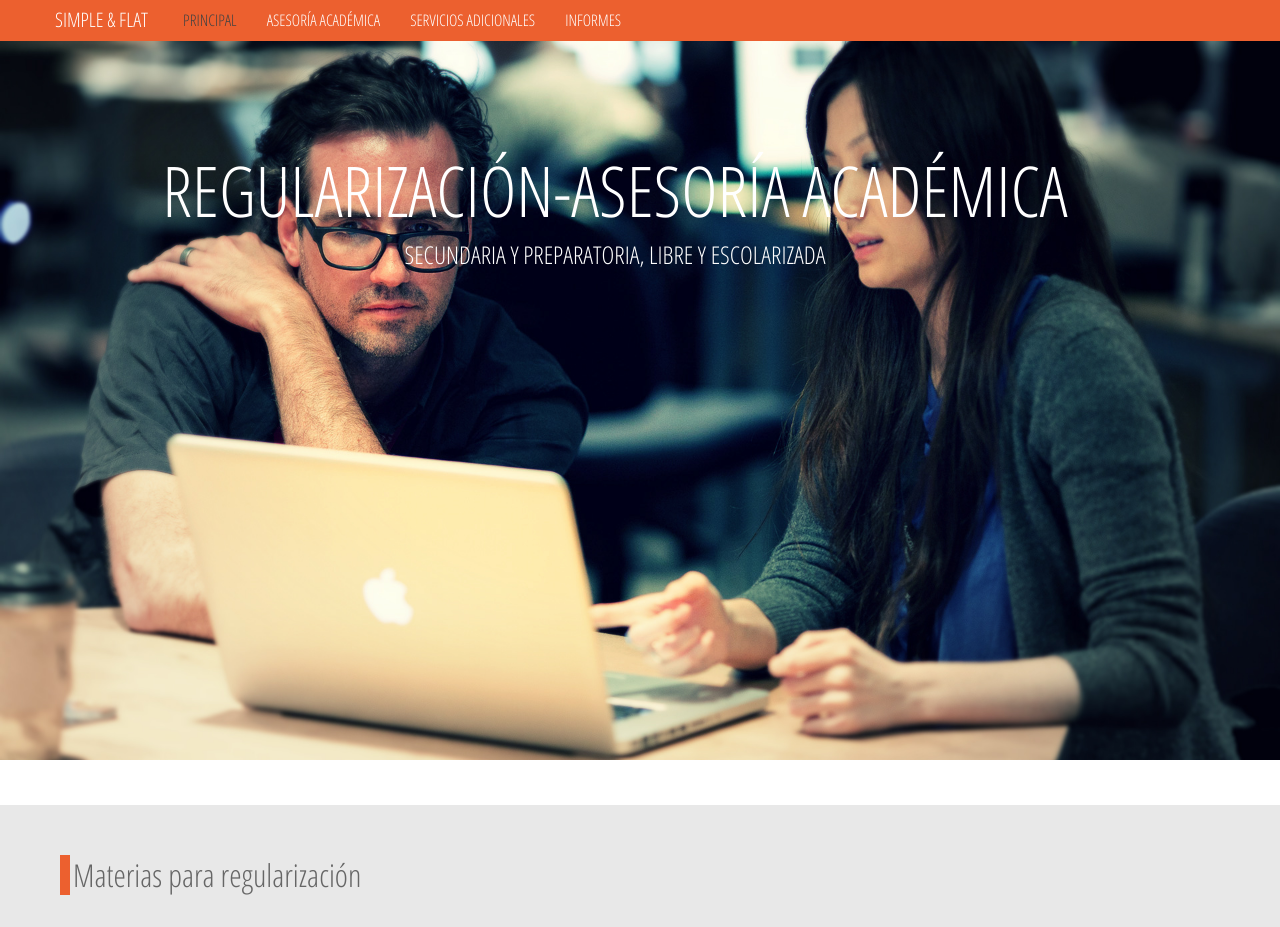
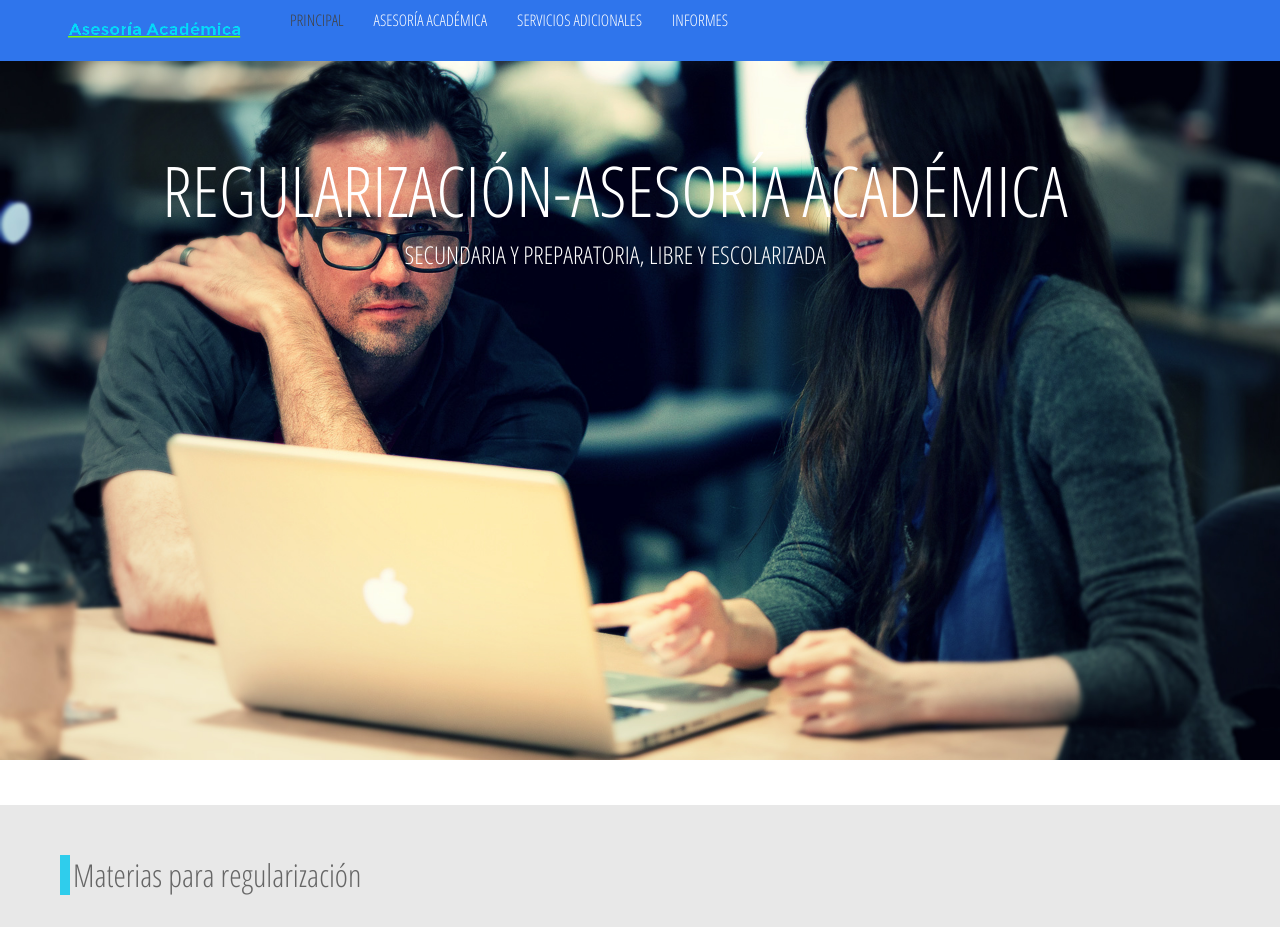
Before and after one commit to ezegg/edmundo, a plain HTML site: page index.html in a window 1280 px wide. Shown: the top 927 px of the page. Drawn offline with Linux system fonts and the light colour scheme; some packages are replaced by stand-ins of ours; a script that the page names is missing; a web font is replaced by a local one.

Commit message:
add some styles and logo

```diff
--- a/assets/css/main.css
+++ b/assets/css/main.css
@@ -38,7 +38,7 @@ h1 small,h2 small,h3 small,h4 small,h5 small,h6 small{margin-left:12px;font-size
 /********** BOOTSTRAP MODIFICATIONS **********/
 /* Navbar Tweaks */
 .navbar-inverse .navbar-inner {
-    background-color: #ec602f;
+    background-color: #2F75EC;
     background-repeat: repeat-x;
 	border-color: transparent;
 	background-image: none;
@@ -173,7 +173,7 @@ hr {
 #servicewrap h2 {
 	text-align:left;
 	margin-left:5px;
-	border-left:10px #ec602f solid;
+	border-left:10px #2FCDEC solid;
 	padding-left:3px;
 }
 
@@ -200,7 +200,7 @@ hr {
 #aboutwrap h2 {
 	text-align:left;
 	margin-left:5px;
-	border-left:10px #ec602f solid;
+	border-left:10px #2FCDEC solid;
 	padding-left:3px;
 }
 
--- a/index.html
+++ b/index.html
@@ -59,7 +59,9 @@
             <span class="icon-bar"></span>
             <span class="icon-bar"></span>
           </a>
-          <a class="brand" href="#">Simple & Flat</a>
+          <a class="brand" href="#">
+			<img src="assets/img/logo200-40.png" alt="logo">
+          </a>
           <div class="nav-collapse collapse">
             <ul class="nav">
               <li class="active"><a href="#">Principal</a></li>
@@ -75,6 +77,7 @@
     <!-- Header Image and Logo -->
 	<div id="headerwrap">
   		<header class="clearfix">
+
   		 	<div class="span12">
   				<h1>REGULARIZACIÓN-ASESORÍA ACADÉMICA</h1>
   				<h3>SECUNDARIA Y PREPARATORIA, LIBRE Y ESCOLARIZADA</h3>
```
Also changed, not shown: assets/img/logo copy.png (added), assets/img/logo.png (added), assets/img/logo1.png (added), assets/img/logo120-90.png (added), assets/img/logo200-40.png (added).
